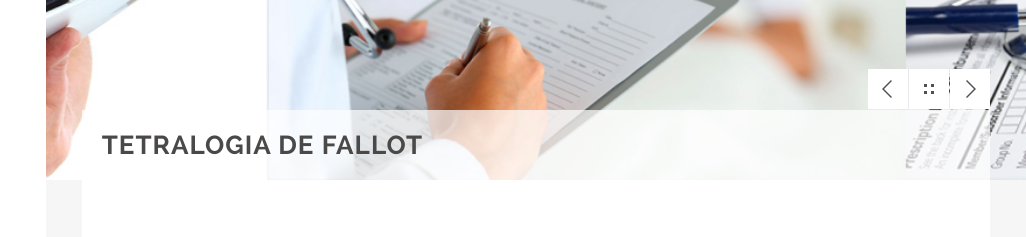
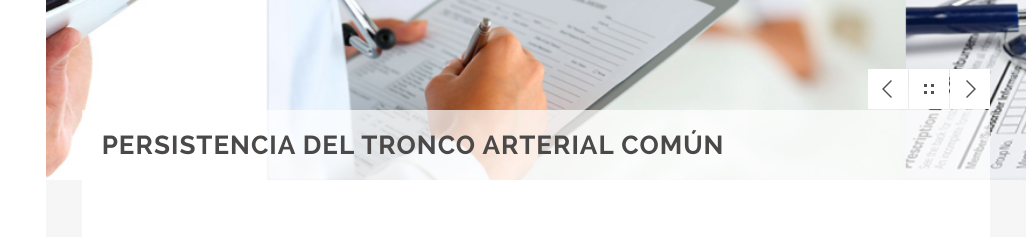
Before and after one commit to pruebajhdx/MedicalWeb, a plain HTML site: page pp.html in a window 1280 px wide. Shown: the part 170-407 px from the top of the page, 254-1280 px from the left. Drawn offline with Linux system fonts and the light colour scheme.

Commit message:
Change
a

```diff
--- a/pp.html
+++ b/pp.html
@@ -56,7 +56,7 @@
 					</ul>
 
 				</div><!-- end work_nav -->
-				<h1 class="title">TETRALOGIA DE FALLOT</h1>
+				<h1 class="title">PERSISTENCIA DEL TRONCO ARTERIAL COMÚN</h1>
 			</div>
 		</section><!-- end top -->
 
```
